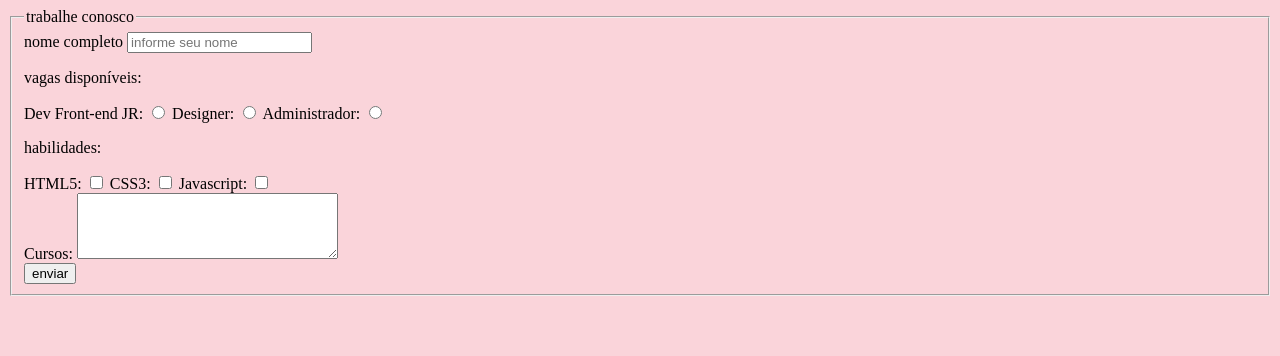
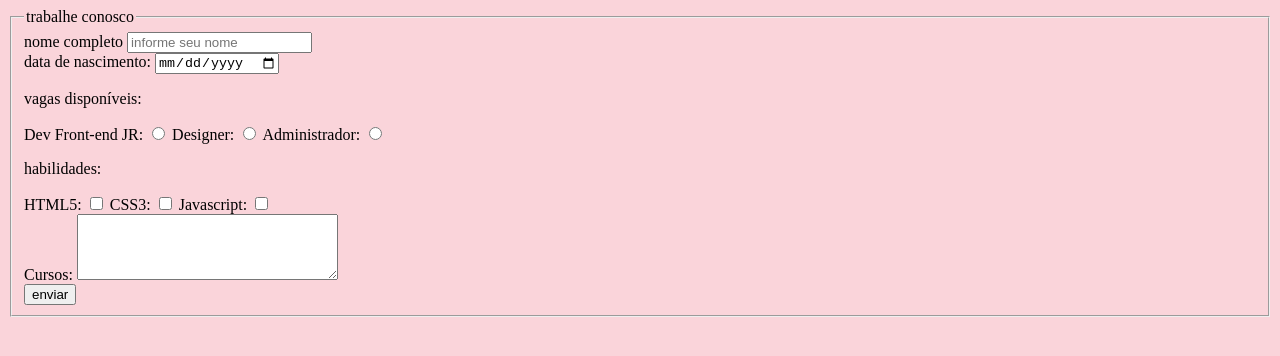
Before and after one commit to kellysyy19/kellyssy19.github.io, a plain HTML site: page index.html in a window 1280 px wide. Drawn offline with Linux system fonts and the light colour scheme.

Commit message:
Meu primeiro commit

```diff
--- a/index.html
+++ b/index.html
@@ -19,6 +19,17 @@
                maxlength="40"
                 />
             </label>
+
+<div>
+    <label for="id_data">data de nascimento:
+        <input type="date" name="data" id="id_data">
+
+        <!-- <input type="datetime-local" value="2008-08-13">
+        <input type="time">
+        <input type="week">
+        <input type="month"> -->
+    </label>
+</div>
 
             <p>vagas disponíveis:</p>
             <label for="id_html">Dev Front-end JR:
```
Also changed, not shown: 1 other file.
